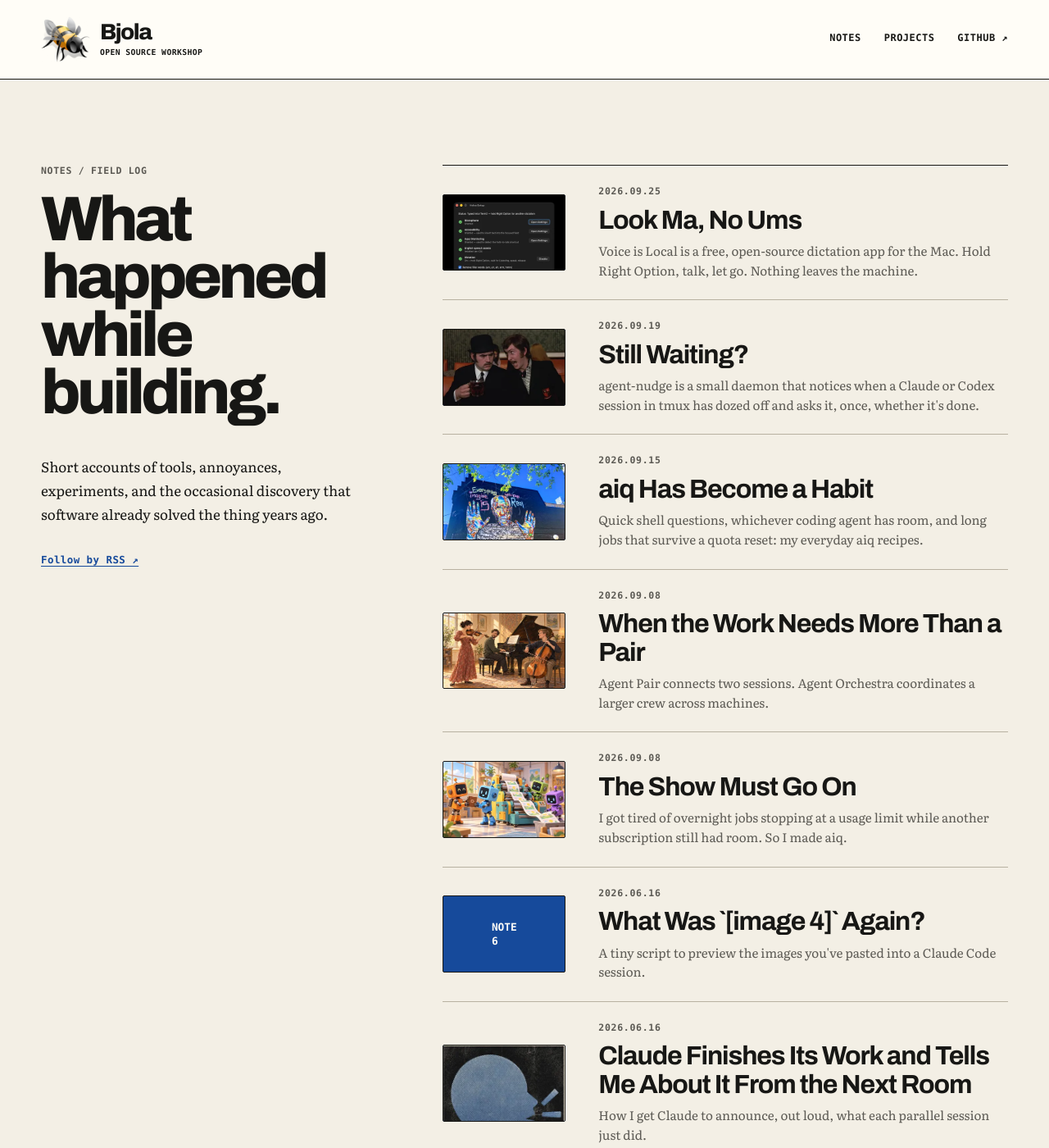
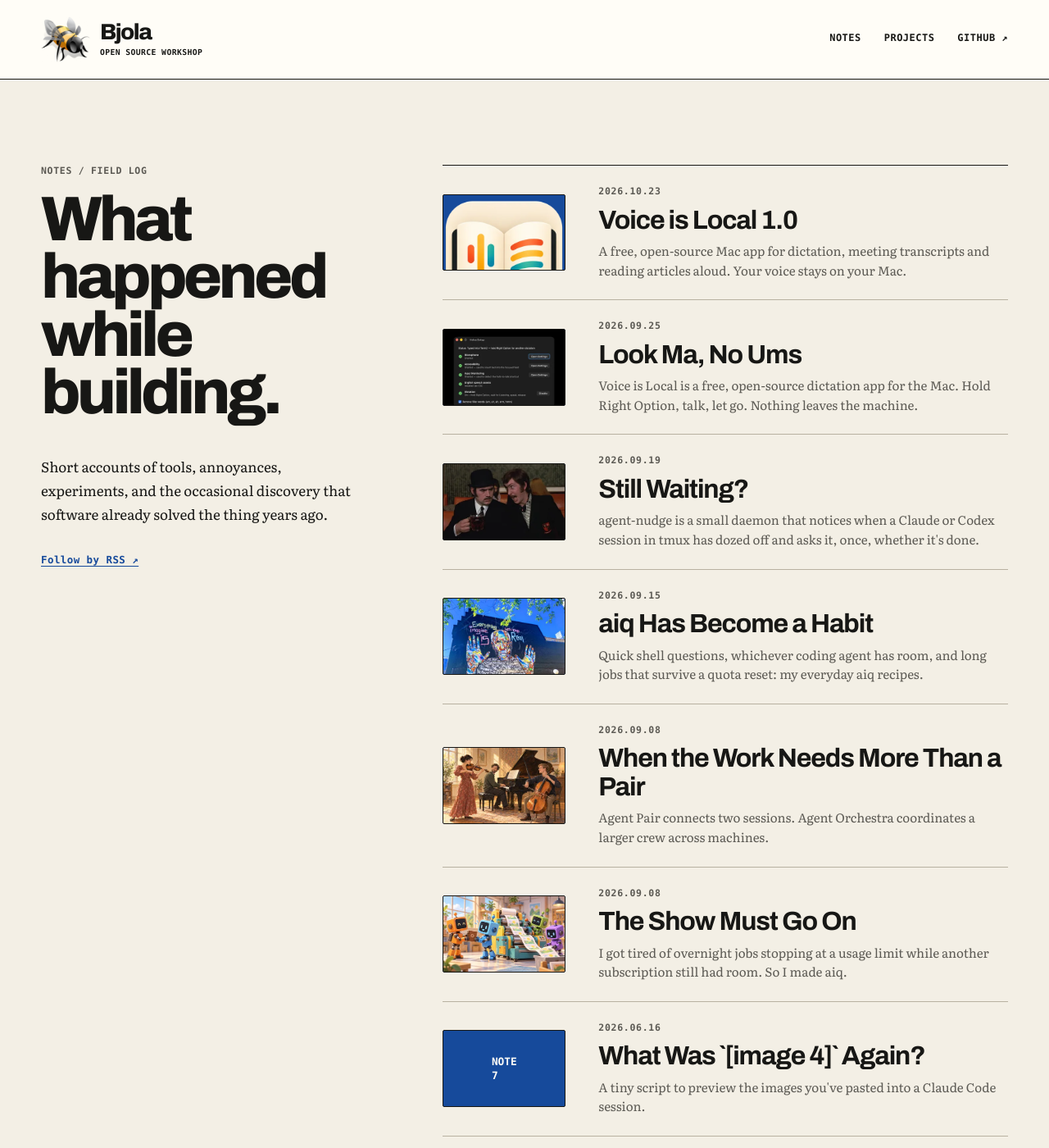
Before and after one commit to orlenko/blog, a Jekyll site: the page built from index.html, in a window 1280 px wide and 1400 px high. Shown: the whole window at 82% size. Built offline with Jekyll 4.4.1, drawn with Linux system fonts in a browser that asks for light colours; some web fonts are replaced; part of the change alters nothing that is shown.

Commit message:
New post: Voice is Local 1.0
Co-Authored-By: Claude Opus 5.5 <noreply@anthropic.com>

```diff
--- a/_data/thumbnails.json
+++ b/_data/thumbnails.json
@@ -364,6 +364,13 @@
       "src": "/assets/thumbs/images/2026-09-24-holos-top-bar.jpg.webp",
       "width": 400
     },
+    "/assets/images/2026-10-23-voice-is-local-icon.png": {
+      "height": 400,
+      "sha256": "9619a7871d2c668a27b5f82f533993af26b8cf3b9231d4a881b0949e87bd6fb9",
+      "source_sha256": "dcc6131ec95a87eb94cee60ee034b3c775df15910f01943e81b1843094434045",
+      "src": "/assets/thumbs/images/2026-10-23-voice-is-local-icon.png.webp",
+      "width": 400
+    },
     "/assets/images/aisay.jpg": {
       "height": 400,
       "sha256": "03d8f3dfa38a112637d9ce79f2ef563abe724519ff81696ef3cf494673e73af2",
--- /dev/null
+++ b/_posts/2026-10-23-voice-is-local-1-0.md
@@ -0,0 +1,89 @@
+---
+title: "Voice is Local 1.0"
+date: 2026-10-23 18:52:00 -0400
+description: "A free, open-source Mac app for dictation, meeting transcripts and reading articles aloud. Your voice stays on your Mac."
+image: /assets/og/2026-10-23-voice-is-local-1-0.png
+thumbnail: /assets/images/2026-10-23-voice-is-local-icon.png
+project:
+  id: voiceislocal
+  name: Voice is Local
+  status: installable
+  status_label: "1.0 / signed download"
+  language: Swift
+  short: "On-device dictation, meeting transcripts and read-aloud for the Mac."
+  description: >-
+    A menu bar app that types what you say into the app you're using, records and
+    transcribes meetings with speaker labels and summaries, and turns articles
+    into audio files. Speech, transcripts and summaries stay on the Mac.
+  repository: "https://github.com/orlenko/holos"
+  install: "Download the signed DMG from https://voiceislocal.com/"
+  workflow:
+    label: "Dictate / record / read"
+    steps:
+      - "Hold Right Option and talk; the text goes where you're typing"
+      - "Record a call; both sides, labelled by speaker"
+      - "Get a summary and action items, made on the Mac"
+      - "Turn an article into an .m4a for your phone"
+---
+
+![The Voice is Local icon: an open book with three bars on the left page and three lines on the right, in red, yellow and teal.]({{ '/assets/images/2026-10-23-voice-is-local-icon.png' | relative_url }})
+
+A month ago I wrote about [Voice is Local]({{ '/2026/09/25/look-ma-no-ums.html' | relative_url }}), a dictation app I built because I didn't want my voice going to someone else's server. Back then you had to clone the repository and build it yourself, and it did one thing: you hold a key, talk, and the words show up wherever you're typing.
+
+It's now 1.0. You can download it from [voiceislocal.com](https://voiceislocal.com/) as a signed, notarized app, it's still free and open source, and it does three things instead of one: dictation, meetings, and reading aloud. What it hears, transcribes, summarizes and reads stays on the Mac.
+
+## Why local
+
+The good dictation and meeting tools mostly work by sending your audio to a server. That's how they got good, and it's the part I never liked. Once the recording leaves my machine, I don't know who keeps it, for how long, or what gets trained on it. Apple now ships on-device speech recognition, so I built on that instead, and added open models that also run on the Mac for the rest: speaker labels, a second-pass Whisper transcript, and natural voices. The result is good enough that I cancelled my cloud dictation and meeting subscriptions, and stopped using [aitts](https://github.com/orlenko/aitts), which relies on the OpenAI API and costs a little bit of money and not a little bit of privacy.
+
+There's no account, no subscription and no telemetry. The app uses the network for two things: downloading the models you set up or ask for, and loading a web page you paste into Reading (the page loads as it would in a browser, without keeping cookies). It ships with no models at all; each one downloads the first time you need it, from Apple or from Hugging Face. The website has no analytics either.
+
+## Dictation
+
+Hold Right Option, talk, let go. The text goes into whatever field has focus, with a live preview while you talk if you want one. That part hasn't changed since the first post. Around it:
+
+- Fix a misheard word once and it learns the correction. A word list helps with names and jargon.
+- An optional Apple Intelligence pass uses Apple's on-device model to fix misheard words and missing punctuation before the text goes in. It keeps only small, word-for-word fixes and adds about half a second.
+- Spoken paths and commands come out as code, on by default: say "dot slash scripts slash build dot S H" and it types `./scripts/build.sh`. That also uses the on-device model when Apple Intelligence is on, and a simpler rule-based conversion when it isn't.
+- History keeps your dictations on the Mac, 30 days by default. Run Again recognizes an old recording with today's settings, which is how you find out whether the new word list did anything.
+- It leaves your clipboard alone unless you click Copy.
+
+## Meetings
+
+This is the part that grew the most. Voice is Local records your microphone and everything the Mac plays, so both sides of a call end up in one recording. Nothing joins the call, and there's no bot in the participant list announcing that it's taking notes.
+
+You get a live transcript while it records. After you stop, it labels the speakers. You name them, and by default it also learns the voices of the people you name and suggests those names in later meetings. There's a checkbox per meeting, or you can turn it off in People. It also drops the words the microphone picked up from the Mac's speakers, so the other side isn't transcribed twice when you take calls without headphones.
+
+A meeting can mix up to three languages, French and English in the same call, say. When it's over, Apple Intelligence writes a title, a summary, key points and action items, on the Mac. You can export the result as Markdown, plain text or JSON.
+
+There are two optional extras. Deep transcription runs Whisper large-v3 turbo locally over an English meeting after it ends. On one real 53-minute call, it cut the word error rate from 20.9% to 14.6% as shipped, measured against a cloud transcript. That's one call, not a benchmark. It takes about 8 to 11 minutes per hour of audio on an M4 Pro. The other extra is screen capture, off by default, which saves snapshots of the displays when they change (everything on screen, notifications included) and reads their text with on-device OCR after the meeting. They stay on the Mac.
+
+## Reading
+
+The third thing goes the other way. Paste a link to an article, or give it a PDF, Word, HTML, Markdown, RTF, OpenDocument or plain text file, and Voice is Local turns it into a single .m4a audio file with chapters at the headings. AirDrop it to your phone and listen somewhere other than your desk.
+
+It reads with Apple's voices, or with optional natural voices: Kyutai's Pocket TTS, running locally, in English and French. Those packs are big, about 530 MB for English and 1.9 GB for French, which is why they're optional.
+
+## What it needs, and what it won't do
+
+It needs macOS 27 or later on Apple Silicon. There's no Intel version, no older macOS, and no iPhone or Windows app. Summaries and the word-fix pass need Apple Intelligence turned on.
+
+Dictation and meetings work in the languages Apple's on-device transcriber supports. The ones I've actually used are English and French. Deep transcription is English only. Ukrainian isn't there yet because Apple's on-device speech doesn't do Ukrainian; the repository is still called holos, Ukrainian for "voice", as a reminder.
+
+A few more honest limits:
+
+- Typing into other apps depends on each app's text fields, so dictation won't insert everywhere.
+- Speaker counts are approximate. Quiet or brief speakers can get merged into someone else.
+- Reading can't open pages behind a sign-in or a paywall, and it won't read scanned PDFs that have no text layer.
+- There's no auto-update yet. New versions come from the site.
+- It's a 1.0 from one person. Some hardware and permission flows are still on the [list of things to check by hand](https://github.com/orlenko/holos/blob/main/docs/manual-testing.md).
+
+## Getting it
+
+Download it from [voiceislocal.com](https://voiceislocal.com/), which also has the SHA-256, an FAQ, and a [privacy page](https://voiceislocal.com/privacy/) on exactly what stays where. The app is signed with a Developer ID and notarized, which means Apple checked it for malware. It isn't in the App Store, and Apple hasn't endorsed it.
+
+Version 1.0.1 is coming soon. It removes a developer-only command I used to compare accuracy against OpenAI's transcription. The current download, 1.0.0, still includes it in the bundled command-line tool. The app never calls it, and it uploads nothing without your own OpenAI API key and an explicit yes. In 1.0.1 the release build doesn't contain it at all, and the build checks that OpenAI's address isn't in there.
+
+The source is on [GitHub](https://github.com/orlenko/holos) under GPLv3 or later. If you build and share your own copy, give it a different name and icon; those belong to Bjola Software Inc.
+
+It's free. If it saves you a subscription, you can [buy me a coffee](https://buy.stripe.com/cNidR96bi2K07NKgSogEg04).
```
Also changed, not shown: assets/images/2026-10-23-voice-is-local-icon.png (added), assets/thumbs/images/2026-10-23-voice-is-local-icon.png.webp (added).
